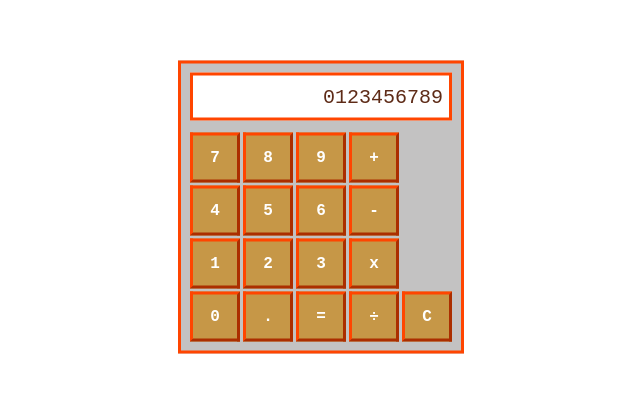
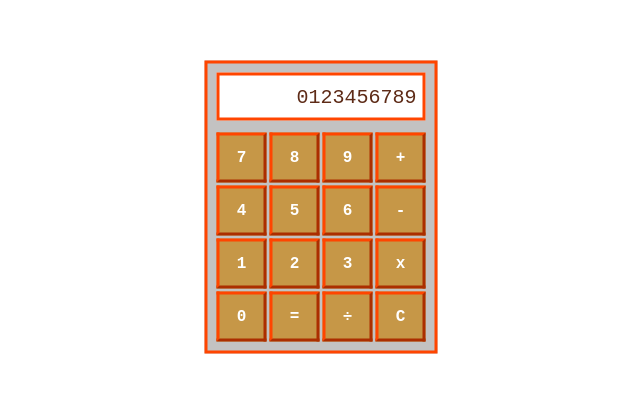
Before and after one commit to pecknigel/calculator-practice-project, a plain HTML site: page calculator.html in a window 1280 px wide. Shown: the part 223-616 px from the top of the page, without its empty margins (349-989 px from the left). Drawn offline with Linux system fonts and the light colour scheme.

Commit message:
Continue writing TASKS

```diff
--- a/calculator.html
+++ b/calculator.html
@@ -31,7 +31,6 @@
         </div>
         <div>
             <button id="btn0">0</button>
-            <button id="btnDecimalPoint">.</button>
             <button id="btnEquals">=</button>
             <button id="btnDivide">÷</button>
             <button id="btnClear">C</button>
```
Also changed, not shown: 1 other file.
